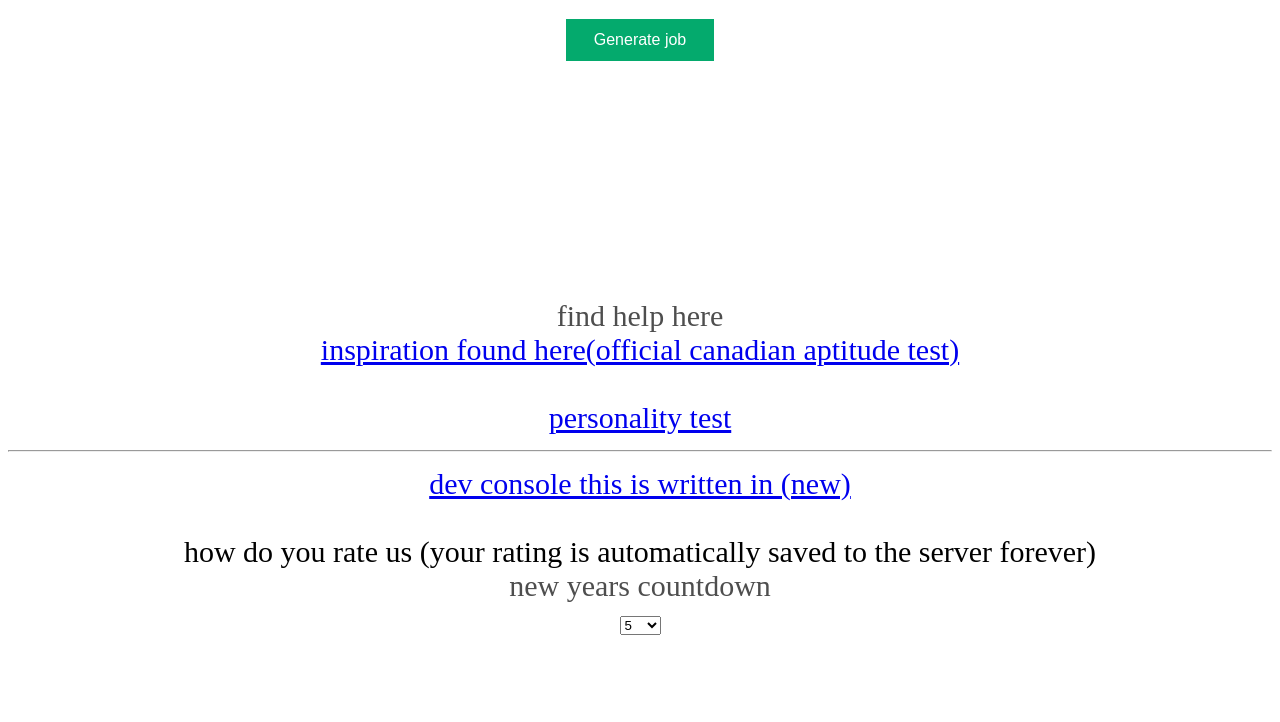
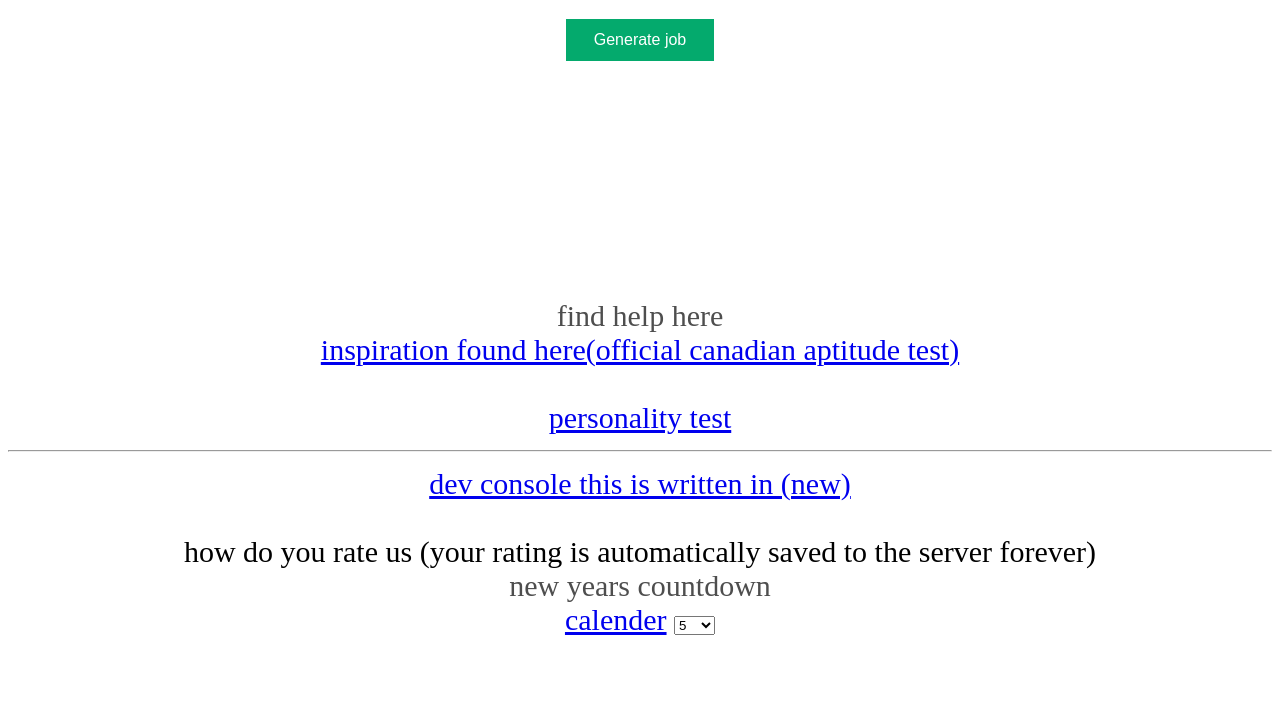
Before and after one commit to kokorocks/aptitude-test, a plain HTML site: page index.html in a window 1280 px wide. Shown: the part 2442-3164 px from the top of the page. Drawn offline with Linux system fonts and the light colour scheme.

Commit message:
Update index.html

```diff
--- a/index.html
+++ b/index.html
@@ -482,7 +482,8 @@
     forever)
   </div><a id="a" href="https://kokorocks.github.io/days-until-newyears/">new years countdown</a>
   <br />
-  <!--(good luck[hehe])-->
+  <a href='https://kokos-labs.github.io/calendar/'>calender</a>
+    <!--(good luck[hehe])-->
   <select id="change">
     <option>0.5</option>
     <option id="1">1</option>
```
